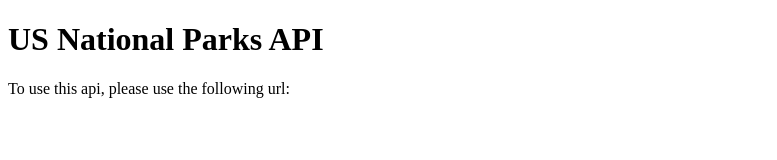
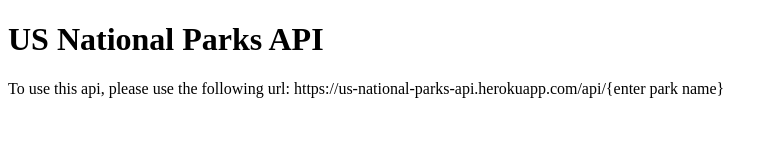
Before and after one commit to laurasimsdev/national-parks-api, a website: page index.html in a window 1280 px wide. Shown: the whole page, without its empty margins (0-777 px from the left). Drawn offline with Linux system fonts and the light colour scheme.

Commit message:
Added link in html file

```diff
--- a/index.html
+++ b/index.html
@@ -8,6 +8,6 @@
 </head>
 <body>
     <h1>US National Parks API</h1>
-    <p>To use this api, please use the following url: </p>
+    <p>To use this api, please use the following url: https://us-national-parks-api.herokuapp.com/api/{enter park name}  </p>
 </body>
 </html>
```
